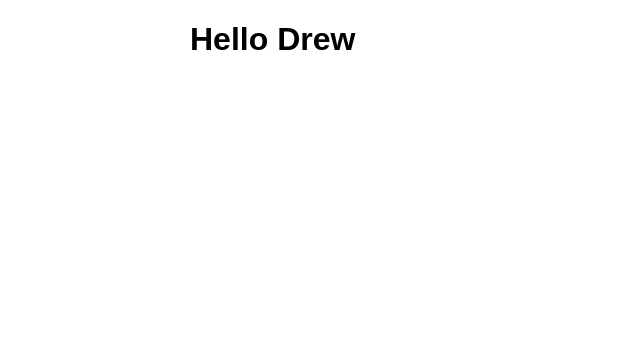
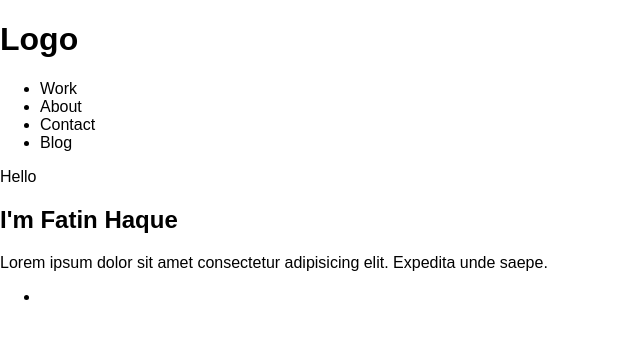
Before and after one commit to fhaque/portfolio-page-2017, a website: page index.html in a window 1280 px wide. Shown: the whole page, without its empty margins (0-640 px from the left). Drawn offline with nearby package versions, Linux system fonts and the light colour scheme; files that its build step writes are made by us from their sources.

Commit message:
completed header html, on portfolio section

```diff
--- a/dev/styles/main.scss
+++ b/dev/styles/main.scss
@@ -1,6 +1 @@
 @import 'setup';
-
-.container {
-	max-width: 900px;
-	margin: 0 auto;
-}
--- a/index.html
+++ b/index.html
@@ -1,17 +1,51 @@
 <!DOCTYPE html>
 <html lang="en">
 <head>
-	<meta charset="UTF-8">
-	<title>My Project</title>
-	<link rel="stylesheet" href="public/styles/style.css">
+    <meta charset="UTF-8">
+    <title>My Project</title>
+    <link rel="stylesheet" href="public/styles/style.css">
 </head>
 <body>
+    <header class="mainHeader">
+        <div class="titleBar">
+            <h1 class="titleBar__logo">Logo</h1>
+            <nav class="mainNav titleBar__nav">
+                <ul>
+                    <li class="mainNav__item">Work</li>
+                    <li class="mainNav__item">About</li>
+                    <li class="mainNav__item">Contact</li>
+                    <li class="mainNav__item">Blog</li>
+                </ul>
+            </nav>
+        </div>
+            <div class="introduction">
+                <div class="introduction__header">
+                    <p class="introduction__topHeading">Hello</p>
+                    <h2 class="introduction__heading">I'm Fatin Haque</h2>
+                </div>
+                <p class="introduction__description">Lorem ipsum dolor sit amet consectetur adipisicing elit. Expedita unde saepe.</p>
+            </div>
+    </header>
+    <main>
+        <section class="portfolioSection">
+            <div class="portfolioGallery">
+                <ul>
+                    <li class="portfolioGallery__item">
+                        <div class="portfolioItemInfo">
 
-	<div class="container">
-		<h1>Hello Drew</h1>
-	</div>
+                        </div>
+                        <div class="portfolioItemDisplay">
 
-	<script src="public/scripts/main.js"></script>
+                        </div>
+                    </li>
+                </ul>
+            </div>
+        </section>
+    </main>
 
+
+
+
+    <script src="public/scripts/main.js"></script>
 </body>
 </html>
```
Also changed, not shown: gulpfile.js (+7 -2 lines).
